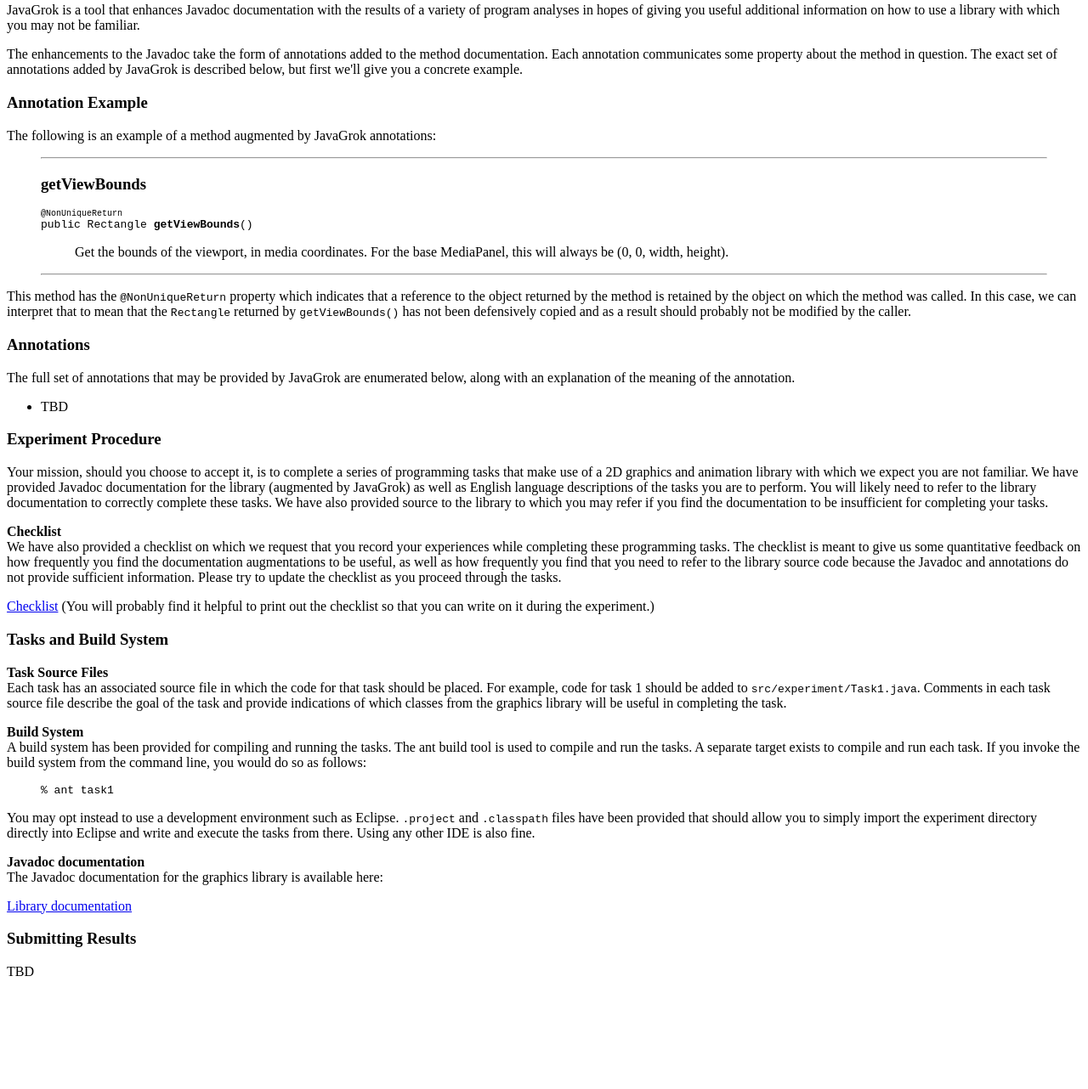
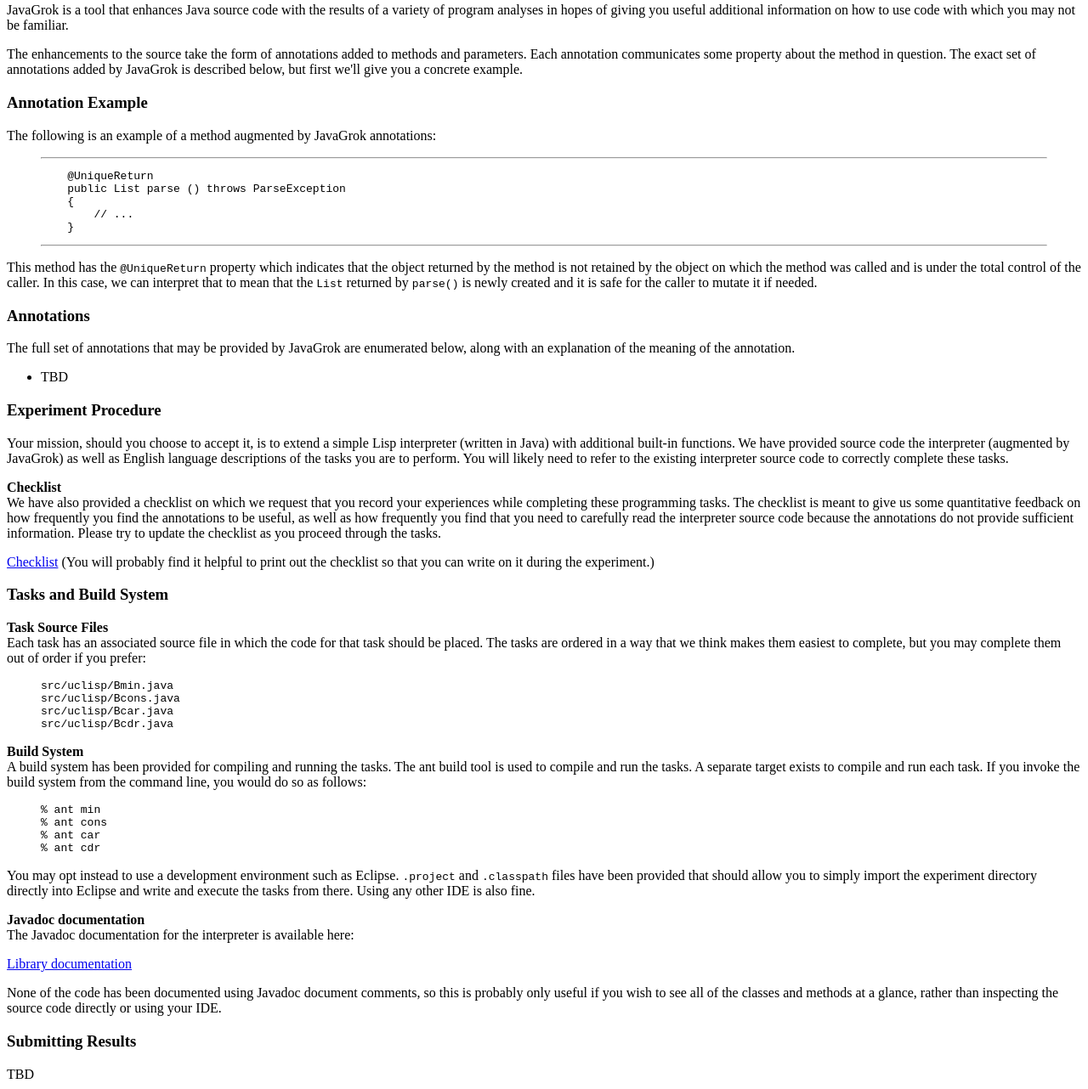
Before and after one commit to samskivert/javagrok, a plain HTML site: page experiment/index.html in a window 1280 px wide. Shown: the part 147-1429 px from the top of the page at 85% size. Before the commit the page ends 1308 px from the top, so only its background shows below. Drawn offline with Linux system fonts and the light colour scheme.

Commit message:
Updated the main experiment instructions. Still need full annotation list and information on submitting results.

```diff
--- a/experiment/index.html
+++ b/experiment/index.html
@@ -13,12 +13,12 @@ complete. </p>
 
 <h3>Introduction</h3>
 
-<p> JavaGrok is a tool that enhances Javadoc documentation with the results of
-  a variety of program analyses in hopes of giving you useful additional
-  information on how to use a library with which you may not be familiar. </p>
+<p> JavaGrok is a tool that enhances Java source code with the results of a
+  variety of program analyses in hopes of giving you useful additional
+  information on how to use code with which you may not be familiar. </p>
 
-<p> The enhancements to the Javadoc take the form of annotations added to the
-  method documentation. Each annotation communicates some property about the
+<p> The enhancements to the source take the form of annotations added to
+  methods and parameters. Each annotation communicates some property about the
   method in question. The exact set of annotations added by JavaGrok is
   described below, but first we'll give you a concrete example. </p>
 
@@ -29,22 +29,22 @@ complete. </p>
 
 <blockquote>
 <hr>
-<h3>getViewBounds</h3>
-<pre><font size="-1">@NonUniqueReturn</font>
-public Rectangle <strong>getViewBounds</strong>()</pre>
-<dl>
-<dd>Get the bounds of the viewport, in media coordinates. For the base
- MediaPanel, this will always be (0, 0, width, height).</dd>
-</dl>
+<pre>
+    @UniqueReturn
+    public List parse () throws ParseException
+    {
+        // ...
+    }
+</pre>
 <hr>
 </blockquote>
 
-<p> This method has the <code>@NonUniqueReturn</code> property which indicates
-  that a reference to the object returned by the method is retained by the
-  object on which the method was called. In this case, we can interpret that to
-  mean that the <code>Rectangle</code> returned by <code>getViewBounds()</code>
-  has not been defensively copied and as a result should probably not be
-  modified by the caller. </p>
+<p> This method has the <code>@UniqueReturn</code> property which indicates
+  that the object returned by the method is not retained by the object on which
+  the method was called and is under the total control of the caller. In this
+  case, we can interpret that to mean that the <code>List</code> returned
+  by <code>parse()</code> is newly created and it is safe for the caller to
+  mutate it if needed. </p>
 
 <h3>Annotations</h3>
 
@@ -57,22 +57,20 @@ public Rectangle <strong>getViewBounds</strong>()</pre>
 
 <h3>Experiment Procedure</h3>
 
-<p> Your mission, should you choose to accept it, is to complete a series of
-  programming tasks that make use of a 2D graphics and animation library with
-  which we expect you are not familiar. We have provided Javadoc documentation
-  for the library (augmented by JavaGrok) as well as English language
-  descriptions of the tasks you are to perform. You will likely need to refer
-  to the library documentation to correctly complete these tasks. We have also
-  provided source to the library to which you may refer if you find the
-  documentation to be insufficient for completing your tasks. </p>
+<p> Your mission, should you choose to accept it, is to extend a simple Lisp
+  interpreter (written in Java) with additional built-in functions. We have
+  provided source code the interpreter (augmented by JavaGrok) as well as
+  English language descriptions of the tasks you are to perform. You will
+  likely need to refer to the existing interpreter source code to correctly
+  complete these tasks. </p>
 
 <p><b>Checklist</b><br/> We have also provided a checklist on which we request
   that you record your experiences while completing these programming tasks.
   The checklist is meant to give us some quantitative feedback on how
-  frequently you find the documentation augmentations to be useful, as well as
-  how frequently you find that you need to refer to the library source code
-  because the Javadoc and annotations do not provide sufficient information.
-  Please try to update the checklist as you proceed through the tasks. </p>
+  frequently you find the annotations to be useful, as well as how frequently
+  you find that you need to carefully read the interpreter source code because
+  the annotations do not provide sufficient information. Please try to update
+  the checklist as you proceed through the tasks. </p>
 
 <p> <a href="checklist.html">Checklist</a> (You will probably find it helpful to
   print out the checklist so that you can write on it during the experiment.)
@@ -80,11 +78,16 @@ public Rectangle <strong>getViewBounds</strong>()</pre>
 <h3>Tasks and Build System</h3>
 
 <p><b>Task Source Files</b><br/> Each task has an associated source file in
-  which the code for that task should be placed. For example, code for task 1
-  should be added to <code>src/experiment/Task1.java</code>. Comments in each
-  task source file describe the goal of the task and provide indications of
-  which classes from the graphics library will be useful in completing the
-  task. </p>
+  which the code for that task should be placed. The tasks are ordered in a way
+  that we think makes them easiest to complete, but you may complete them out
+  of order if you prefer: </p>
+
+<blockquote><pre>
+src/uclisp/Bmin.java
+src/uclisp/Bcons.java
+src/uclisp/Bcar.java
+src/uclisp/Bcdr.java
+</pre></blockquote>
 
 <p><b>Build System</b><br/> A build system has been provided for compiling and
   running the tasks. The ant build tool is used to compile and run the tasks. A
@@ -92,7 +95,10 @@ public Rectangle <strong>getViewBounds</strong>()</pre>
   system from the command line, you would do so as follows: </p>
 
 <blockquote><pre>
-% ant task1
+% ant min
+% ant cons
+% ant car
+% ant cdr
 </pre></blockquote>
 
 <p> You may opt instead to use a development environment such as
@@ -101,10 +107,15 @@ public Rectangle <strong>getViewBounds</strong>()</pre>
   directly into Eclipse and write and execute the tasks from there.  Using any
   other IDE is also fine. </p>
 
-<p><b>Javadoc documentation</b><br/> The Javadoc documentation for the graphics
-  library is available here: </p>
+<p><b>Javadoc documentation</b><br/> The Javadoc documentation for the
+interpreter is available here: </p>
 
-<p><a href="nenya/dist/docs/index.html">Library documentation</a></p>
+<p><a href="docs/index.html">Library documentation</a></p>
+
+<p> None of the code has been documented using Javadoc document comments, so
+  this is probably only useful if you wish to see all of the classes and
+  methods at a glance, rather than inspecting the source code directly or using
+  your IDE. </p>
 
 <h3>Submitting Results</h3>
 
```
